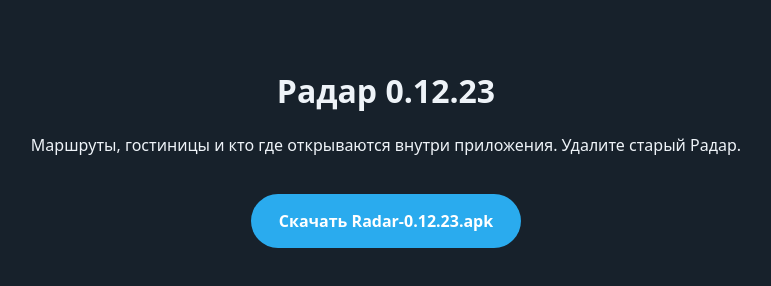
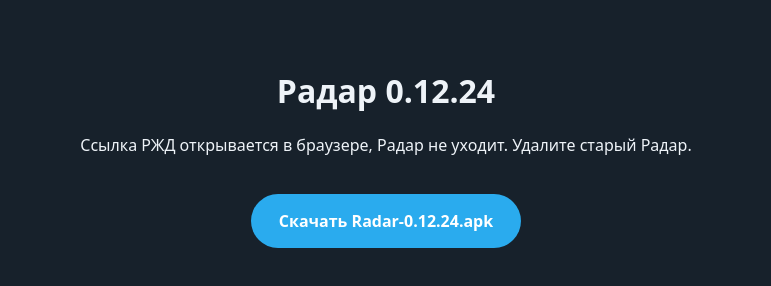
Before and after one commit to NicolasSavin/multimodal-routes, a plain HTML site: page radar.html in a window 1280 px wide. Shown: the whole page, without its empty margins (254-1025 px from the left). Drawn offline with Linux system fonts and the light colour scheme.

Commit message:
Radar 0.12.24

```diff
--- a/radar.html
+++ b/radar.html
@@ -1,5 +1,5 @@
 <!DOCTYPE html>
-<html lang="ru"><head><meta charset="UTF-8"/><meta name="viewport" content="width=device-width,initial-scale=1"/><title>Радар 0.12.23</title>
+<html lang="ru"><head><meta charset="UTF-8"/><meta name="viewport" content="width=device-width,initial-scale=1"/><title>Радар 0.12.24</title>
 <style>body{margin:0;font-family:system-ui,sans-serif;background:#17212b;color:#eef3f8;text-align:center;padding:48px 20px}a.btn{display:inline-block;margin-top:22px;padding:16px 28px;border-radius:999px;background:#2aabee;color:#fff;font-weight:700;text-decoration:none}</style></head>
-<body><h1>Радар 0.12.23</h1><p>Маршруты, гостиницы и кто где открываются внутри приложения. Удалите старый Радар.</p>
-<a class="btn" href="https://cdn.jsdelivr.net/gh/NicolasSavin/nexgram@af7439b/dist/Radar-0.12.23.apk">Скачать Radar-0.12.23.apk</a></body></html>
+<body><h1>Радар 0.12.24</h1><p>Ссылка РЖД открывается в браузере, Радар не уходит. Удалите старый Радар.</p>
+<a class="btn" href="https://cdn.jsdelivr.net/gh/NicolasSavin/nexgram@dc6afc6/dist/Radar-0.12.24.apk">Скачать Radar-0.12.24.apk</a></body></html>
```
